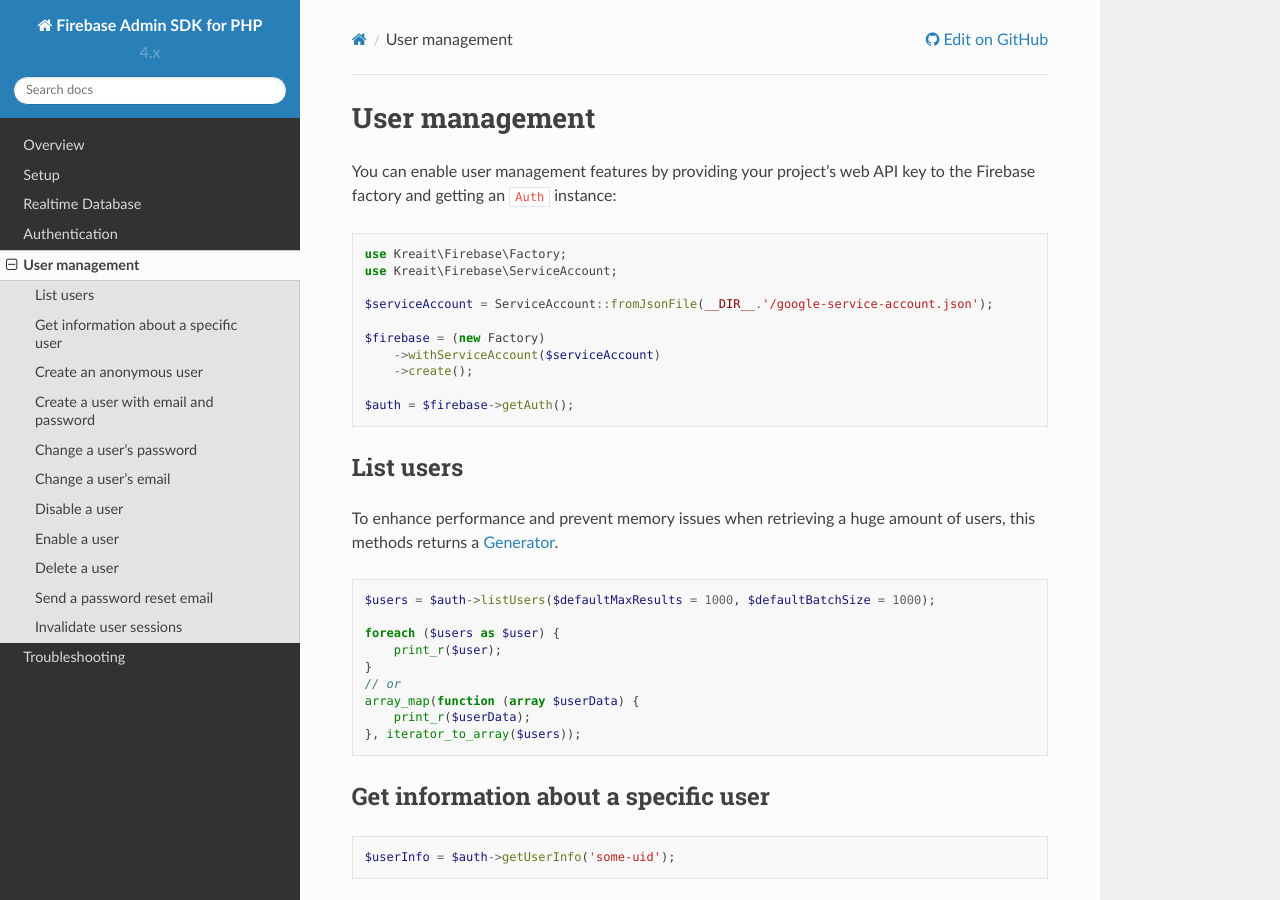
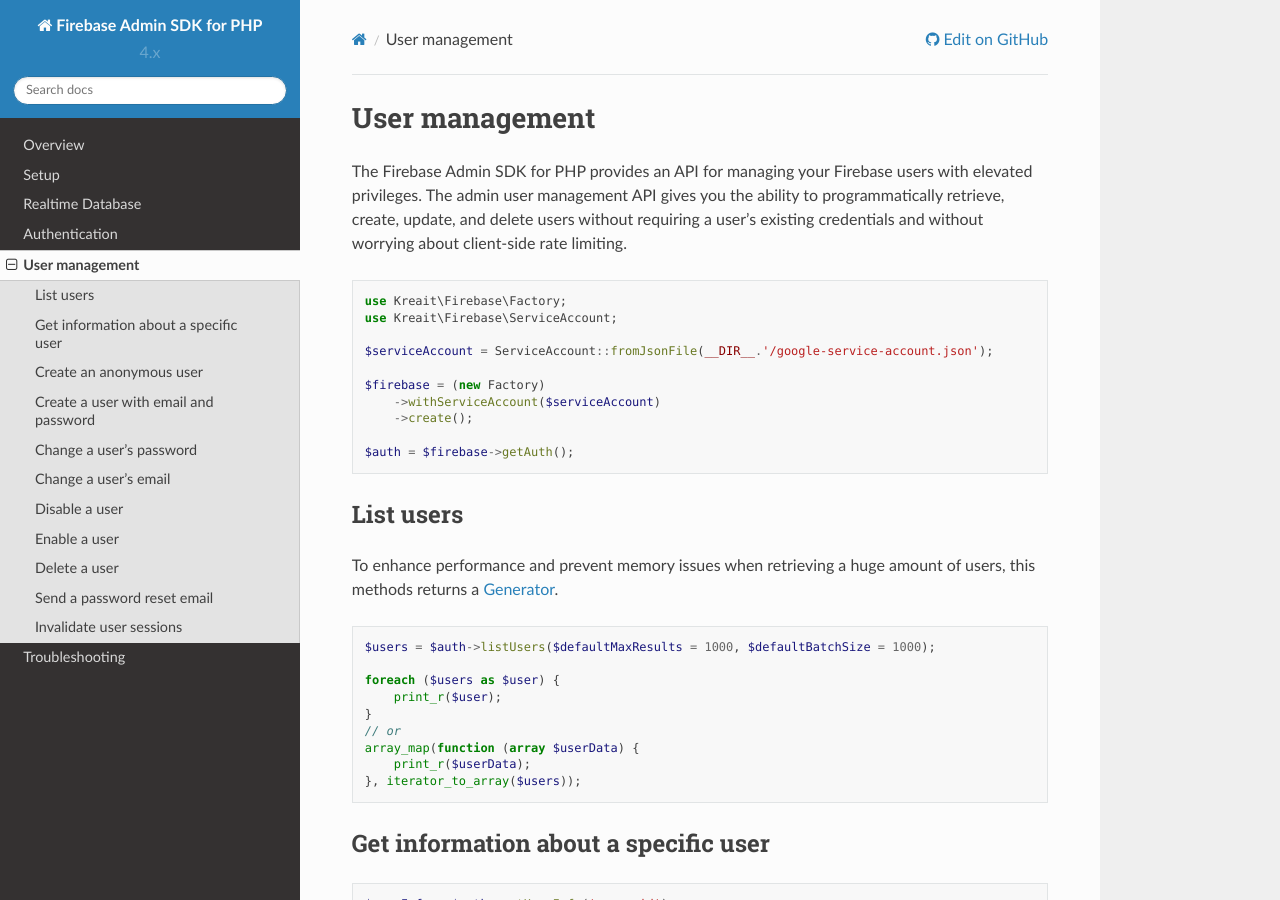
Before and after one commit to kreait/firebase-php, a Sphinx documentation site: the page built from docs/user-management.rst, in a window 1280 px wide and 900 px high. Built offline with Sphinx 7.4.7 and the Read the Docs theme 2.0.0, drawn with Linux system fonts in a browser that asks for light colours.

```diff
--- a/docs/user-management.rst
+++ b/docs/user-management.rst
@@ -2,8 +2,10 @@
 User management
 ###############
 
-You can enable user management features by providing your project's web API key
-to the Firebase factory and getting an ``Auth`` instance:
+The Firebase Admin SDK for PHP provides an API for managing your Firebase users with elevated privileges.
+The admin user management API gives you the ability to programmatically retrieve, create, update, and
+delete users without requiring a user's existing credentials and without worrying about client-side
+rate limiting.
 
 .. code-block:: php
 
```
Also changed, not shown: CHANGELOG.md (+3 -4 lines), 3 other files.
